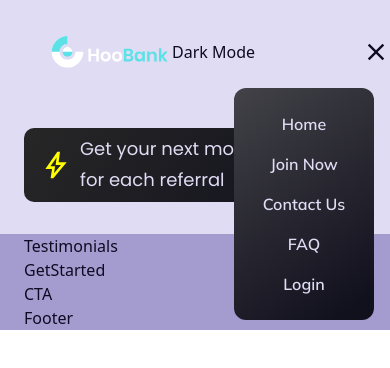
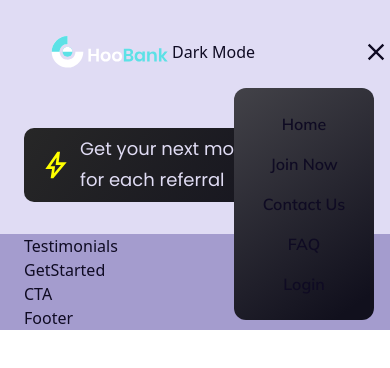
Before and after one commit to wakeupaj/luminarfinance, a React (Vite) app: page / in a window 390 px wide. Both pictures are taken after a click on the picture 376 px from the left and 52 px from the top of the page. Shown: the top 368 px of the page. Built offline with nearby package versions, Linux system fonts and the light colour scheme.

Commit message:
added hover functions for the navbar. added login button on login page that redirects to discord

```diff
--- a/src/components/Navbar.jsx
+++ b/src/components/Navbar.jsx
@@ -9,9 +9,11 @@ import styles from '../style.js';
 const Navbar = () => {
   const [toggle, setToggle] = useState(false)
   const { theme } = useTheme();
+  const [hoverIndex, setHoverIndex] = useState(-1);
+  const [activeIndex, setActiveIndex] = useState(-1);
 
   const ToggleThemeButton = () => {
-    const { theme, toggleTheme } = useTheme();
+    const { toggleTheme } = useTheme();
 
     return (
       <button onClick={toggleTheme} className={`my-4 ${theme === 'light' ? 'text-light-text' : 'text-text'}`}>
@@ -23,19 +25,20 @@ const Navbar = () => {
   return (
     <nav className={`${theme === 'light' ? 'bg-light-background' : 'bg-background'} w-full flex py-6 justify-between items-center navbar`}>
       <div className={`${styles.paddingX} ${styles.flexCenter}`}>
-        <div className={`${styles.boxWidth}`}>
-
-        </div>
-    </div>
+      </div>
       <img src={logo} alt="Luminar Finance Logo" className="w-[124px] h-[32px]"/>
       <ToggleThemeButton />
       <ul className="list-none sm:flex hidden justify-end items-center flex-1">
         {navLinks.map((nav, index) => (
           <li
           key={nav.id}
-          className={`font-mullish font-normal cursor-pointer text-[16px] ${index === navLinks.length - 1 ? 'mr-0' : 'mr-10'} ${theme === 'light' ? 'text-light-text' : 'text-text'} mr-10`}
-          >
-            <Link to={`/${nav.id}`}>
+          className={`font-mullish font-normal cursor-pointer text-[16px] ${index === navLinks.length - 1 ? 'mr-0' : 'mr-10'} ${theme === 'light' ? 'text-light-text' : 'text-text'} mr-10`}>
+
+            <Link to={`/${nav.id}`}
+                  onMouseEnter={() => setHoverIndex(index)}
+                  onMouseLeave={() => setHoverIndex(-1)}
+                  className={
+                    `${hoverIndex === index ? (theme === 'light' ? 'text-light-secondary' : 'text-secondary') : ''}`}>
               {nav.title}
             </Link>
           </li>
@@ -60,9 +63,12 @@ const Navbar = () => {
           {navLinks.map((nav, index) => (
             <li
             key={nav.id}
-            className={`font-mullish font-normal cursor-pointer text-[16px] ${index === navLinks.length - 1 ? 'mr-0' : 'mb-4'} text-text`}
+            className={`font-mullish font-normal cursor-pointer text-[16px] ${index === navLinks.length - 1 ? 'mr-0' : 'mb-4'} ${theme === 'light' ? 'text-light-text' : 'text-text'}`}
             >
-              <Link to={`/${nav.id}`}>
+              <Link to={`/${nav.id}`}
+                  onClick={() => setActiveIndex(index)}
+                  className={
+                    `${activeIndex === index ? (theme === 'light' ? 'text-light-secondary' : 'text-secondary') : ''}`}>
                 {nav.title}
               </Link>
             </li>
--- a/src/pages/Login.jsx
+++ b/src/pages/Login.jsx
@@ -1,8 +1,28 @@
-import React from 'react'
+// import { useEffect } from 'react';
+import { useTheme } from '../context/ThemeContext.jsx';
+import styles from '../style.js';
 
 const Login = () => {
+  const { theme } = useTheme();
+  // useEffect(() => {
+  //   window.location.href = "https://discord.com/api/oauth2/authorize?client_id=1191980603357286411&response_type=code&redirect_uri=https%3A%2F%2Fluminarfinance.net%2Fapi%2Fauth%2Fdiscord%2Fredirect&scope=identify+email+guilds";
+  // }, []);
   return (
-    <div>Login</div>
+    <div className={`w-full overflow-hidden ${theme === 'light' ? 'bg-light-background' : 'bg-background'} `}>
+      <div className={`${theme === 'light' ? 'bg-light-background' : 'bg-background'} ${theme === 'light' ? 'text-light-text' : 'text-text'} ${styles.flexStart}`}>
+        <div className={`${styles.boxWidth}`}>
+          <section id="home" className={`flex md:flex-row flex-col ${styles.paddingY} ${theme === 'light' ? 'bg-light-background' : 'bg-background'}`}>
+            <div className={`flex-1 ${styles.flexStart} flex-col xl:px-0 sm:px-16 px-6`}>
+              <button
+                onClick={() => window.location.href = "https://discord.com/api/oauth2/authorize?client_id=1191980603357286411&response_type=code&redirect_uri=https%3A%2F%2Fluminarfinance.net%2Fapi%2Fauth%2Fdiscord%2Fredirect&scope=identify+email+guilds"}
+                className="button-class">
+                Login with Discord
+              </button>
+            </div>
+          </section>
+        </div>
+      </div>
+    </div>
   )
 }
 
--- a/tailwind.config.js
+++ b/tailwind.config.js
@@ -9,7 +9,7 @@ module.exports = {
         'text': '#e0dcf4',
         'background': '#0f0b23',
         'primary': '#393163',
-        'secondary': '#5945bf',
+        'secondary': '#5440ba',
         'accent': '#4a2ed6',
 
         'light-text': '#0f0b23',
```
